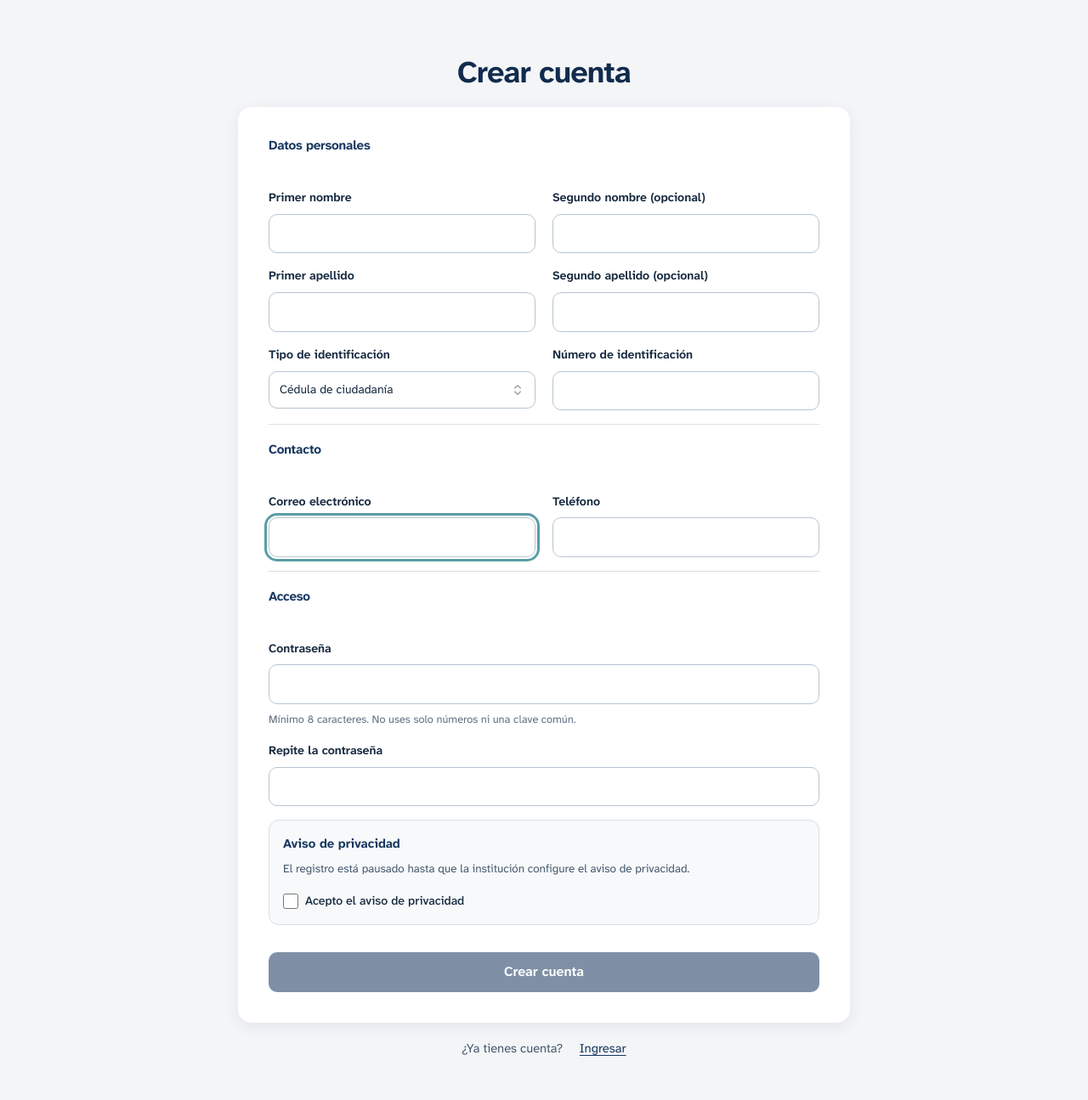
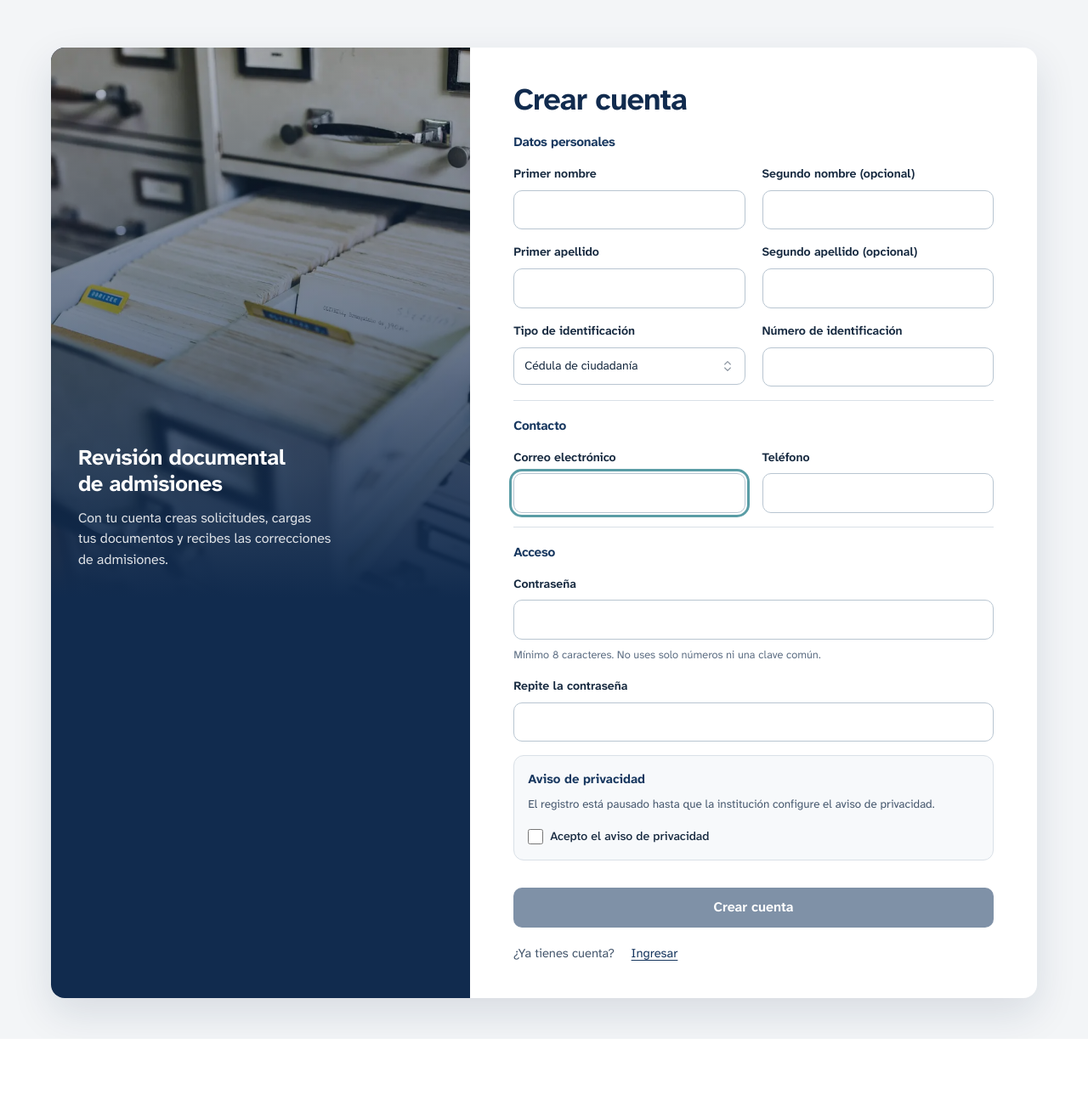
Before and after one commit to seb05tian/AppGestionDocumental, a Django app: page /registro/ in a window 1280 px wide. Shown: the part 72-1367 px from the top of the page at 85% size. After the commit the page ends 1295 px from the top, so only its background shows below. Run offline with Django 5.2, Linux system fonts and the light colour scheme; data that the repository does not hold is empty; parts of the project's set-up code (start-up, migrations or seed data) failed here and were passed over.

Commit message:
Ajustes de login y register.

```diff
--- a/admisiones/templates/admisiones/login.html
+++ b/admisiones/templates/admisiones/login.html
@@ -1,6 +1,11 @@
 {% extends "admisiones/base.html" %}
 {% block title %}Ingresar · Asistente de revisión documental{% endblock %}
 {% block content %}
+<div class="auth-split">
+<aside class="auth-media auth-photo">
+  <h2>Revisión documental de admisiones</h2>
+  <p>Consulta tus solicitudes, carga tus documentos y sigue cada revisión.</p>
+</aside>
 <div class="auth-page">
   <header class="auth-heading">
     <h1>Ingresar</h1>
@@ -18,4 +23,5 @@
     <a href="{% url 'register' %}">Crear cuenta de aspirante</a>
   </nav>
 </div>
+</div>
 {% endblock %}
--- a/admisiones/templates/admisiones/register.html
+++ b/admisiones/templates/admisiones/register.html
@@ -1,6 +1,13 @@
 {% extends "admisiones/base.html" %}
 {% block title %}Crear cuenta · Asistente de revisión documental{% endblock %}
 {% block content %}
+<div class="auth-split auth-split-wide">
+<aside class="auth-media">
+  <div class="auth-media-frame auth-photo">
+    <h2>Revisión documental de admisiones</h2>
+    <p>Con tu cuenta creas solicitudes, cargas tus documentos y recibes las correcciones de admisiones.</p>
+  </div>
+</aside>
 <div class="auth-page auth-wide">
   <header class="auth-heading">
     <h1>Crear cuenta</h1>
@@ -34,4 +41,5 @@
   </section>
   <p class="auth-links">¿Ya tienes cuenta? <a href="{% url 'login' %}">Ingresar</a></p>
 </div>
+</div>
 {% endblock %}
--- a/admisiones/templates/admisiones/reviewer_indicators.html
+++ b/admisiones/templates/admisiones/reviewer_indicators.html
@@ -47,7 +47,7 @@
         </article>
       </div>
     </section>
-    <p class="indicator-footnote">Los promedios solo cuentan expedientes con fecha registrada.</p>
+
 
     <section class="indicator-card indicator-states" aria-labelledby="states-title">
       <header class="indicator-states-heading">
--- a/static/admisiones/css/app.css
+++ b/static/admisiones/css/app.css
@@ -110,8 +110,30 @@ p { max-width: 70ch; text-wrap: pretty; }
 .auth-heading h1 { margin: 0; }
 .auth-heading p { margin: var(--space-2) 0 0; color: var(--ink-soft); }
 .auth-links { display: flex; flex-wrap: wrap; justify-content: center; gap: var(--space-2) var(--space-5); margin: 0; color: var(--ink-soft); font-size: .92rem; }
+.auth-split { display: grid; max-width: 1040px; margin: 0 auto; }
+.auth-media { display: none; }
+@media (min-width: 900px) {
+  /* One split card: the photo bleeds to the left edge, the form lives on the right without a nested card. */
+  .auth-split { grid-template-columns: minmax(0, 1.1fr) minmax(0, 1fr); min-height: min(620px, calc(100dvh - var(--topbar-height) - 2 * var(--space-10))); margin-top: var(--space-4); overflow: clip; border-radius: var(--radius-lg); background: var(--surface); box-shadow: 0 18px 48px rgb(17 43 78 / 12%); }
+  .auth-split .auth-page { align-content: center; justify-items: stretch; max-width: none; margin: 0; padding: var(--space-10) clamp(32px, 4vw, 56px); }
+  .auth-split .auth-heading { text-align: left; }
+  .auth-split .auth-panel { padding: 0; border-radius: 0; background: transparent; box-shadow: none; }
+  .auth-split .auth-links { justify-content: flex-start; }
+  .auth-media { display: flex; flex-direction: column; justify-content: flex-end; padding: var(--space-8); color: #fff; }
+  .auth-photo {
+    background: linear-gradient(180deg, rgb(17 43 78 / 20%) 0%, rgb(17 43 78 / 60%) 55%, rgb(17 43 78) 100%), url("../img/login-archivo-1600.webp") 40% center / cover no-repeat;
+    background-image: linear-gradient(180deg, rgb(17 43 78 / 20%) 0%, rgb(17 43 78 / 60%) 55%, rgb(17 43 78) 100%), image-set(url("../img/login-archivo-1600.webp") 1x, url("../img/login-archivo-2000.webp") 2x);
+  }
+  .auth-media h2 { max-width: 16ch; margin: 0 0 var(--space-3); color: #fff; font-size: 1.6rem; line-height: 1.2; }
+  .auth-media p { max-width: 34ch; margin: 0; color: rgb(255 255 255 / 85%); }
+  /* Register: the form is long, so the photo stays in view while it scrolls. */
+  .auth-split-wide { grid-template-columns: minmax(0, .85fr) minmax(0, 1.15fr); max-width: 1180px; min-height: 0; }
+  .auth-split-wide .auth-media { display: block; padding: 0; background: var(--navy-deep); }
+  .auth-media-frame { position: sticky; top: var(--topbar-height); display: flex; height: max(360px, calc(100dvh - var(--topbar-height) - 2 * var(--space-10))); flex-direction: column; justify-content: flex-end; padding: var(--space-8); }
+}
 .auth-panel, .narrow-panel { width: 100%; min-width: 0; padding: clamp(24px, 4vw, 36px); background: var(--surface); border-radius: var(--radius-lg); box-shadow: var(--shadow-soft); }
 .auth-panel h2 { margin-bottom: var(--space-6); }
+.auth-panel .form-section-heading { margin-bottom: 0; }
 .field-grid { display: grid; grid-template-columns: repeat(2, minmax(0, 1fr)); gap: var(--space-4) var(--space-5); }
 .form-section-heading { grid-column: 1 / -1; margin: 0; padding-top: var(--space-5); border-top: 1px solid var(--line); color: var(--navy); font-size: .95rem; }
 .form-section-heading:first-child { margin-top: 0; padding-top: 0; border-top: 0; }
--- /dev/null
+++ b/static/admisiones/img/CREDITS.txt
@@ -0,0 +1,3 @@
+login-archivo-1600.webp, login-archivo-2000.webp
+Foto: Maksym Kaharlytskyi (https://unsplash.com/photos/Q9y3LRuuxmg)
+Licencia: Unsplash License (uso libre, sin atribución obligatoria). Redimensionada y convertida a WebP.
```
Also changed, not shown: static/admisiones/img/login-archivo-1600.webp (added), static/admisiones/img/login-archivo-2000.webp (added).
